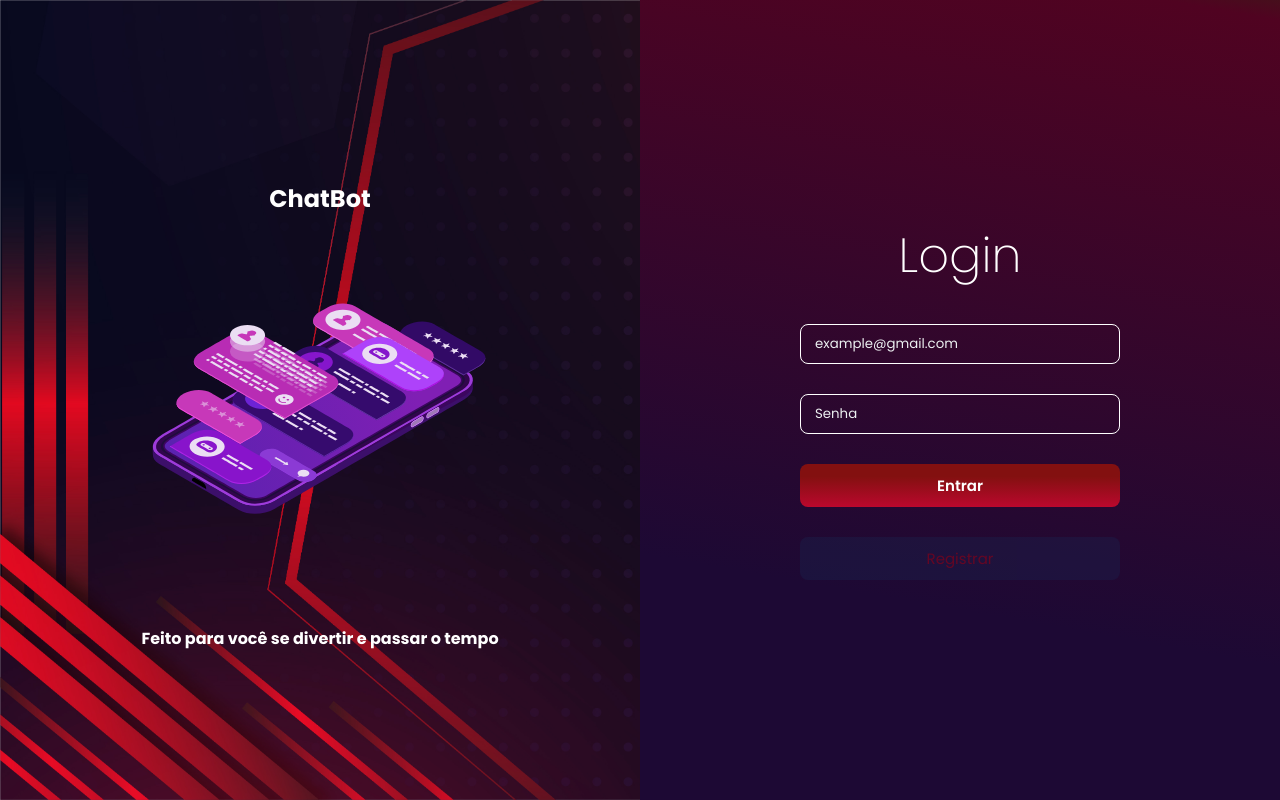
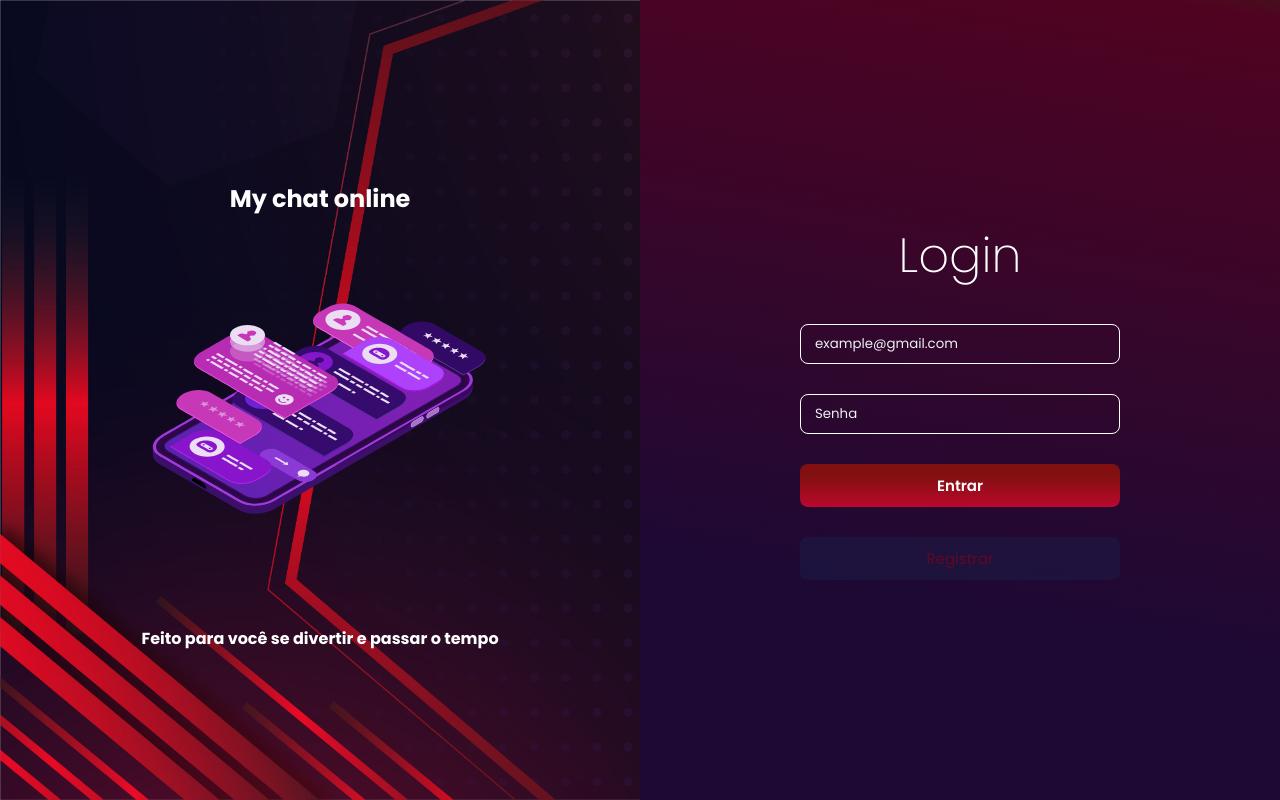
Before and after one commit to FelipeFernandes7/Virtual-Chat, a React (Vite) app: page / in a window 1280 px wide. Built offline with nearby package versions, Linux system fonts and the light colour scheme.

Commit message:
alteração no texto

```diff
--- a/src/pages/login/Login.tsx
+++ b/src/pages/login/Login.tsx
@@ -24,7 +24,7 @@ export function Login() {
       <Container>
         <Aside>
           <Title>
-            <h1>ChatBot</h1>
+            <h1>My chat online</h1>
           </Title>
           <IconLottie>
             <ContainerLottie>
```
